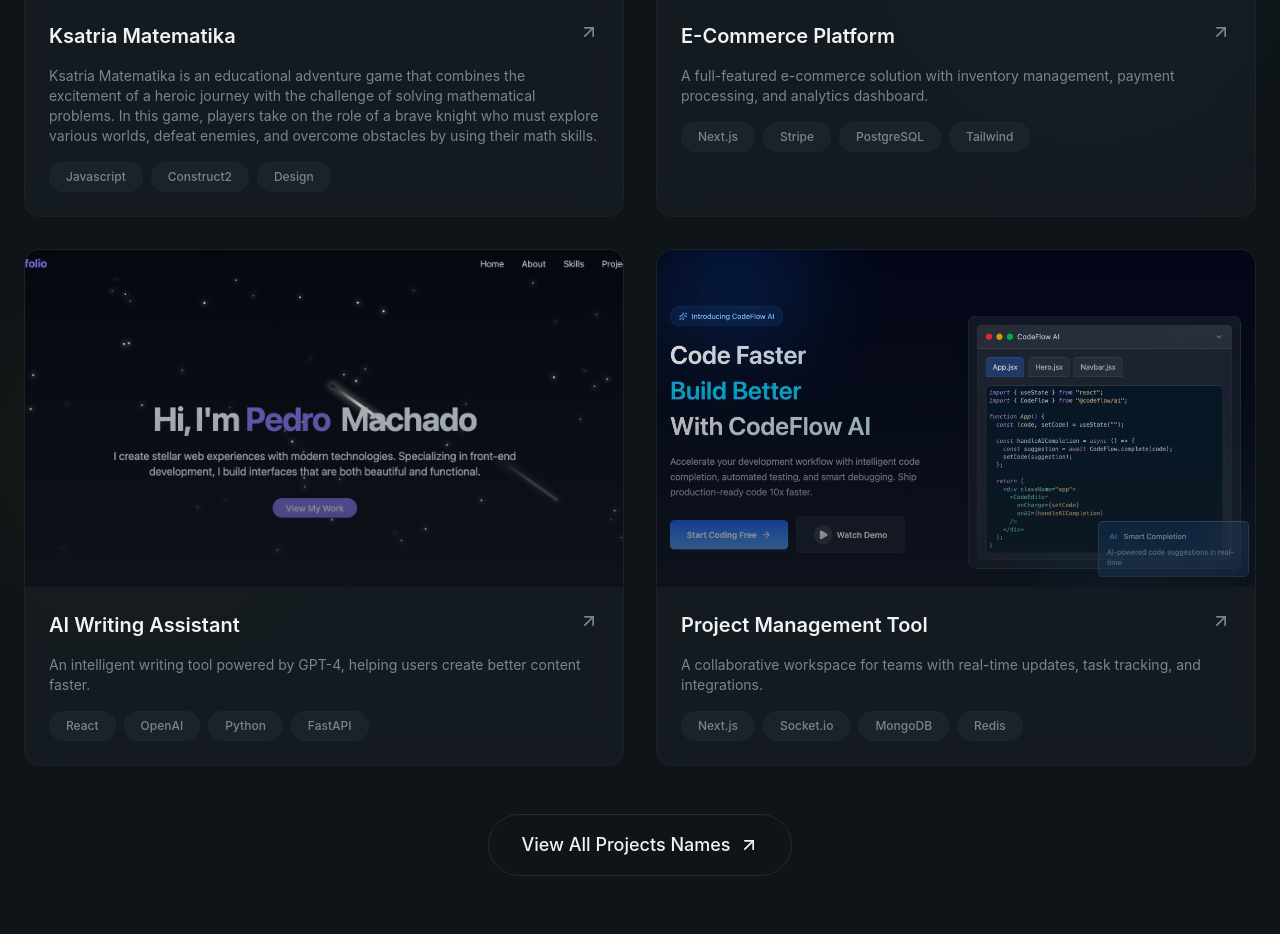
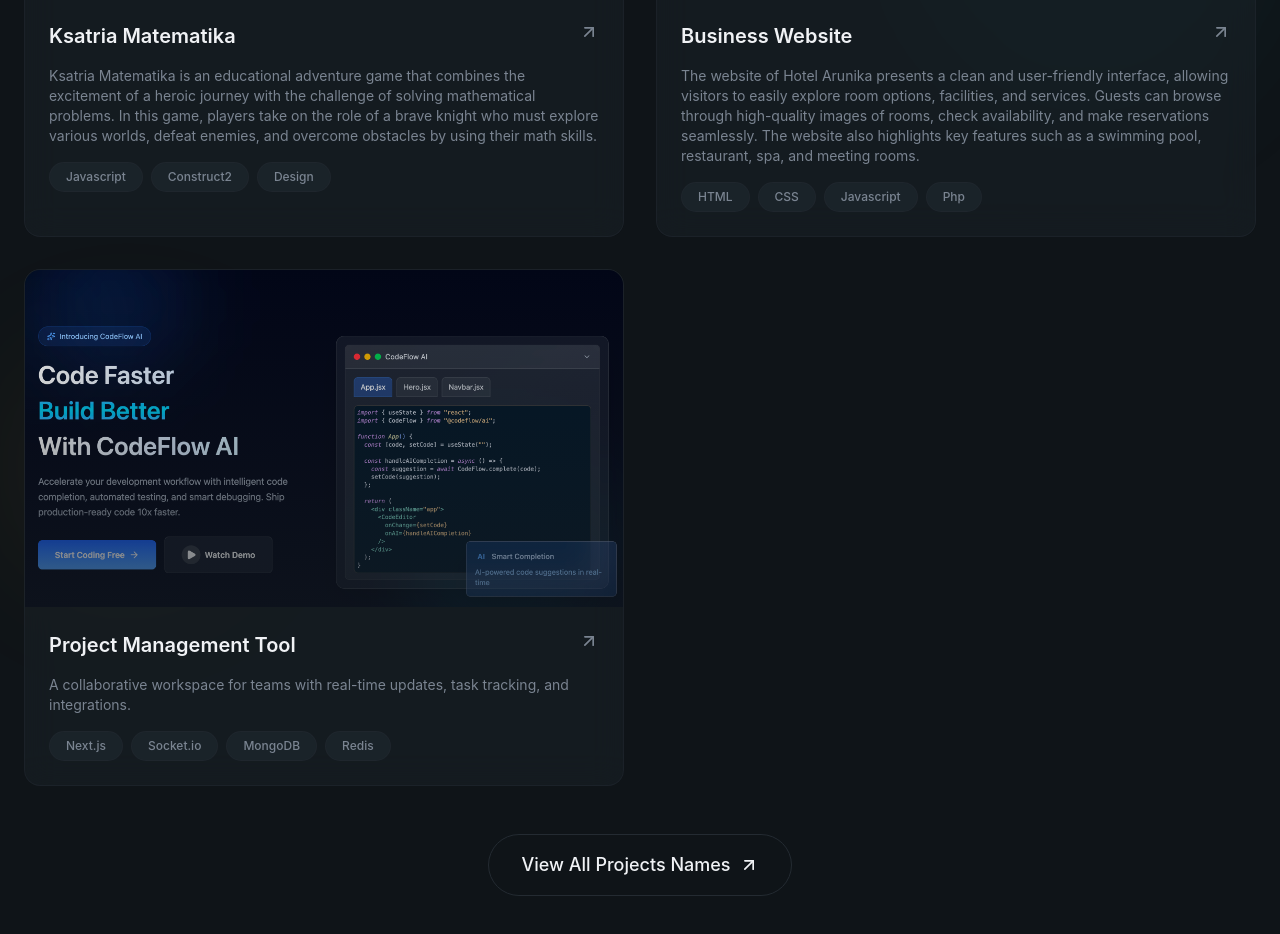
Before and after one commit to Yanura7788/MyPortfolioWebsite, a React (Vite) app: page / in a window 1280 px wide. Shown: the part 2810-3744 px from the top of the page. Built offline with nearby package versions, Linux system fonts and the light colour scheme.

Commit message:
Modify project titles and descriptions in Projects.jsx
Updated project details for the E-Commerce Platform and removed the AI Writing Assistant project.

```diff
--- a/src/sections/Projects.jsx
+++ b/src/sections/Projects.jsx
@@ -11,20 +11,11 @@
     github: "#",
   },
   {
-    title: "E-Commerce Platform",
+    title: "Business Website",
     description:
-      "A full-featured e-commerce solution with inventory management, payment processing, and analytics dashboard.",
+      "The website of Hotel Arunika presents a clean and user-friendly interface, allowing visitors to easily explore room options, facilities, and services. Guests can browse through high-quality images of rooms, check availability, and make reservations seamlessly. The website also highlights key features such as a swimming pool, restaurant, spa, and meeting rooms.",
     image: "/projects/project2.png",
-    tags: ["Next.js", "Stripe", "PostgreSQL", "Tailwind"],
-    link: "#",
-    github: "#",
-  },
-  {
-    title: "AI Writing Assistant",
-    description:
-      "An intelligent writing tool powered by GPT-4, helping users create better content faster.",
-    image: "/projects/project3.png",
-    tags: ["React", "OpenAI", "Python", "FastAPI"],
+    tags: ["HTML", "CSS", "Javascript", "Php"],
     link: "#",
     github: "#",
   },
```
